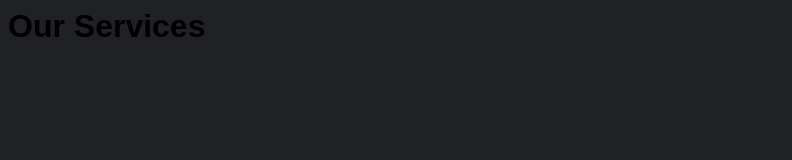
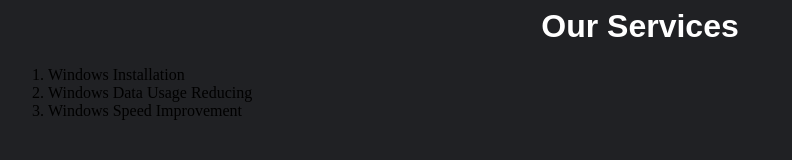
Before and after one commit to chenithanimnada/GlobalView, a plain HTML site: page services.html in a window 1280 px wide. Shown: the whole page, without its empty margins (0-792 px from the left). Drawn offline with Linux system fonts and the light colour scheme.

Commit message:
Update services.html

```diff
--- a/services.html
+++ b/services.html
@@ -3,6 +3,11 @@
     <title>Our Services - GlobalView</title>
   </head>
   <body bgcolor="#202124">
-    <h1><font face="Microsoft Sans Serif, Arial">Our Services</font></h1>
+    <h1><font face="Microsoft Sans Serif, Arial" color="White"><center>Our Services</font></h1>
+    <ol>
+      <li>Windows Installation</li>
+      <li>Windows Data Usage Reducing</li>
+      <li>Windows Speed Improvement</li>
+    </ol></center>
   </body>
 </html>
```
